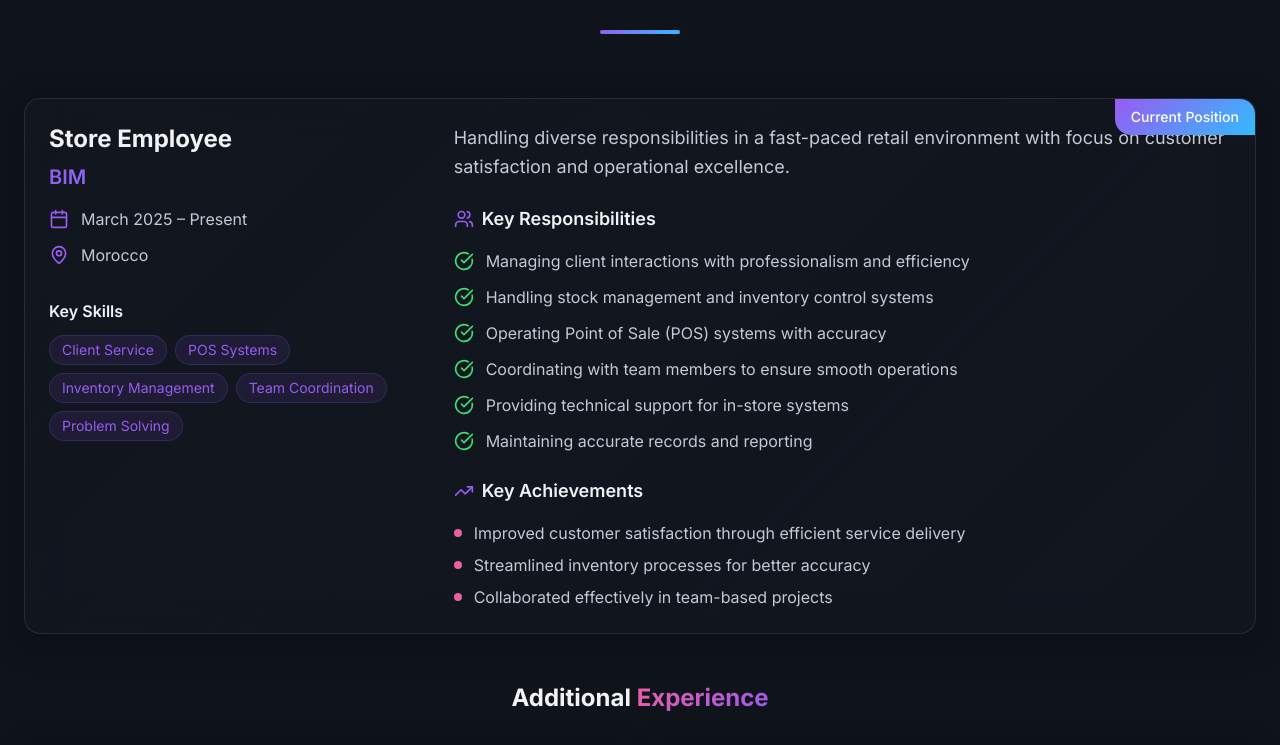
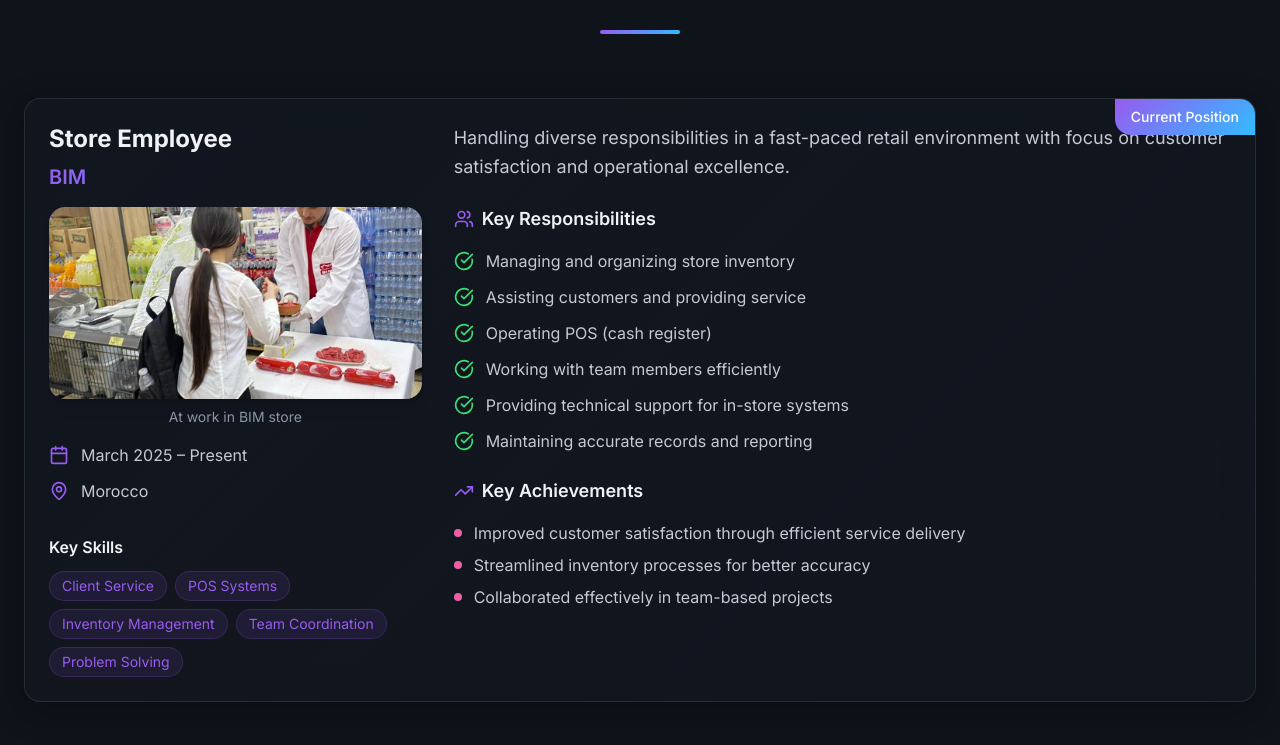
Before and after one commit to ilyas-aitali03/ilyassaitali, a React (Vite) app: page / in a window 1280 px wide. Shown: the part 4960-5705 px from the top of the page. Built offline with nearby package versions, Linux system fonts and the light colour scheme.

Commit message:
feat: Add new work experience and image
Adds the "BIM - Store Employee" experience to the work experience section, including the provided details and image.

```diff
--- a/src/components/Experience.tsx
+++ b/src/components/Experience.tsx
@@ -1,3 +1,4 @@
+
 import { Calendar, MapPin, Users, TrendingUp, CheckCircle } from "lucide-react";
 
 const Experience = () => {
@@ -9,11 +10,12 @@ const Experience = () => {
       period: "March 2025 – Present",
       type: "Current Position",
       description: "Handling diverse responsibilities in a fast-paced retail environment with focus on customer satisfaction and operational excellence.",
+      image: "/lovable-uploads/3bd04cbd-991a-45f6-99ac-086a51ed1546.png",
       responsibilities: [
-        "Managing client interactions with professionalism and efficiency",
-        "Handling stock management and inventory control systems",
-        "Operating Point of Sale (POS) systems with accuracy",
-        "Coordinating with team members to ensure smooth operations",
+        "Managing and organizing store inventory",
+        "Assisting customers and providing service",
+        "Operating POS (cash register)",
+        "Working with team members efficiently",
         "Providing technical support for in-store systems",
         "Maintaining accurate records and reporting"
       ],
@@ -75,12 +77,26 @@ const Experience = () => {
               </div>
 
               <div className="grid lg:grid-cols-3 gap-8">
-                {/* Left: Company Info */}
+                {/* Left: Company Info & Image */}
                 <div className="lg:col-span-1 space-y-4">
                   <div>
                     <h3 className="text-2xl font-bold text-foreground mb-2">{exp.title}</h3>
                     <h4 className="text-xl font-semibold gradient-text mb-4">{exp.company}</h4>
                   </div>
+
+                  {/* Work Photo */}
+                  {exp.image && (
+                    <div className="mb-6">
+                      <img
+                        src={exp.image}
+                        alt="Working at BIM Store"
+                        className="w-full h-48 object-cover rounded-lg shadow-lg"
+                      />
+                      <p className="text-sm text-foreground-muted mt-2 text-center">
+                        At work in BIM store
+                      </p>
+                    </div>
+                  )}
 
                   <div className="space-y-3">
                     <div className="flex items-center gap-3 text-foreground-secondary">
```
Also changed, not shown: public/lovable-uploads/3bd04cbd-991a-45f6-99ac-086a51ed1546.png (added).
